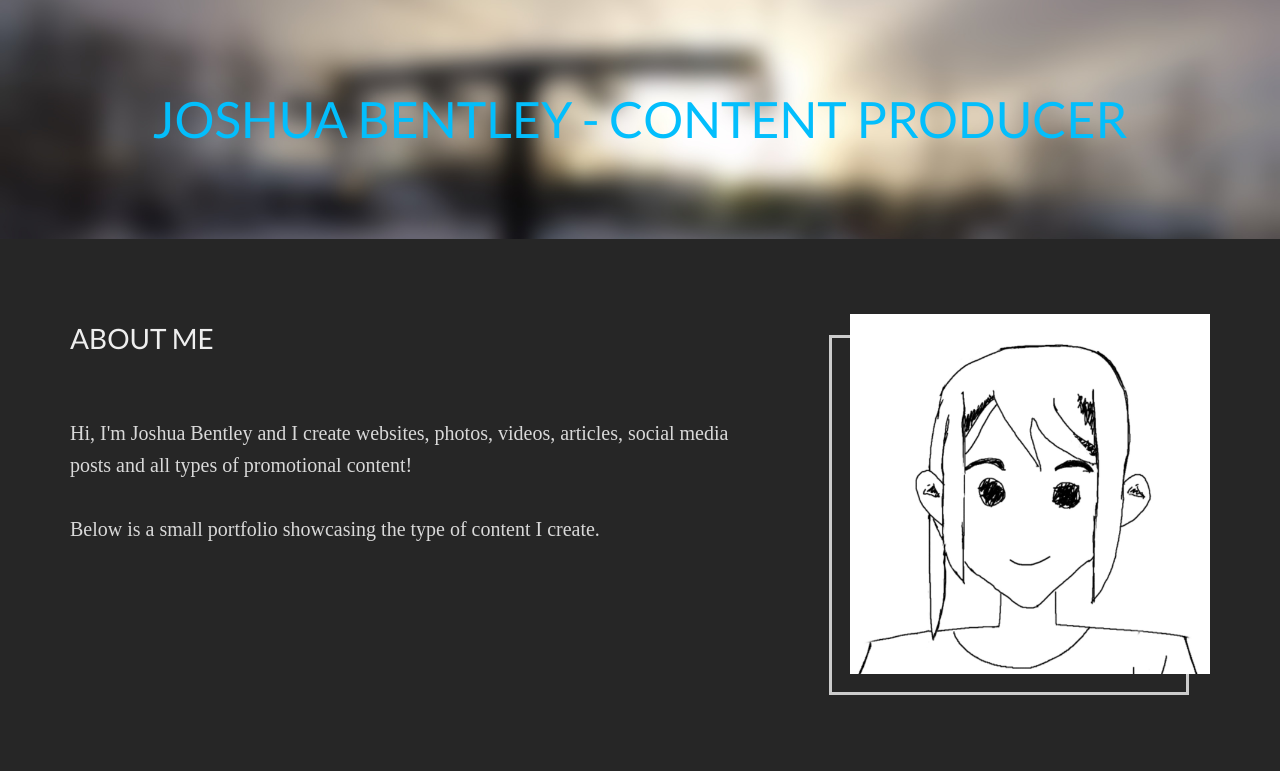
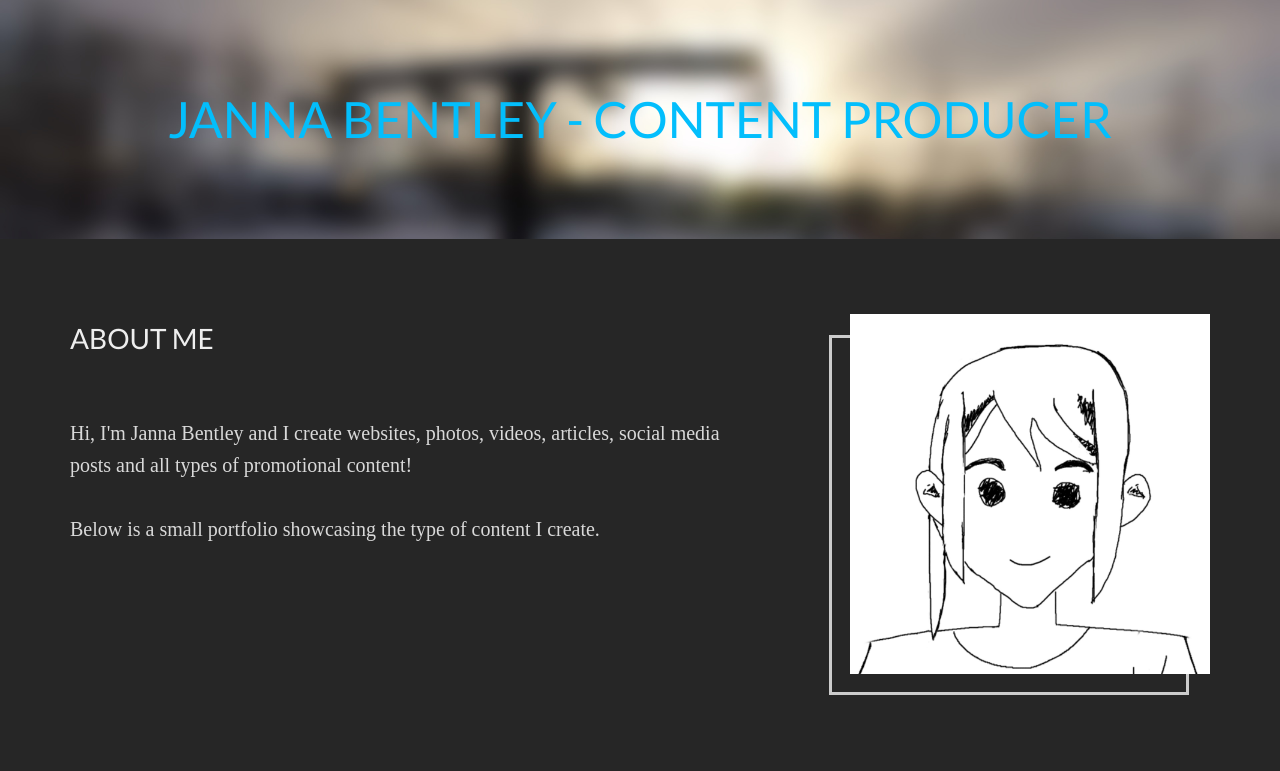
Before and after one commit to tetrachan/media, a plain HTML site: page index.html in a window 1280 px wide. Shown: the top 771 px of the page. Drawn offline with nearby package versions, Linux system fonts and the light colour scheme; a web font is replaced by a local one.

Commit message:
changes name
corrects name

```diff
--- a/index.html
+++ b/index.html
@@ -6,7 +6,7 @@
     <meta name="viewport" content="width=device-width, initial-scale=1">
 
 
-    <title>Joshua Bentley</title>
+    <title>Janna Bentley</title>
 
 <link rel="icon" type="image/png" href="images/icons/favicon.png"/>
     <link rel="stylesheet" href="https://maxcdn.bootstrapcdn.com/bootstrap/3.3.7/css/bootstrap.min.css">
@@ -26,7 +26,7 @@
     <!-- Title page -->
     <section class="bg-img1 txt-center p-lr-15 p-tb-92" style="background-image: url('images/bg-04.jpg');">
       <h2 class="ltext-105 cl11 txt-center">
-        Joshua Bentley - Content Producer
+        Janna Bentley - Content Producer
       </h2>
     </section>
 
@@ -41,7 +41,7 @@
               </h3>
 
               <p class="mtext-102 cl6 p-b-26">
-                Hi, I'm Joshua Bentley and I create websites, photos, videos, articles, social media posts and all types of promotional content!
+                Hi, I'm Janna Bentley and I create websites, photos, videos, articles, social media posts and all types of promotional content!
                   </br></br>
                   Below is a small portfolio showcasing the type of content I create.					</p>
 
@@ -194,7 +194,7 @@
 
 
   				<p class="stext-107 cl6 txt-center">
-            &copy; 2020 Joshua Bentley
+            &copy; 2020 Janna Bentley
 
 
   				</p>
```
